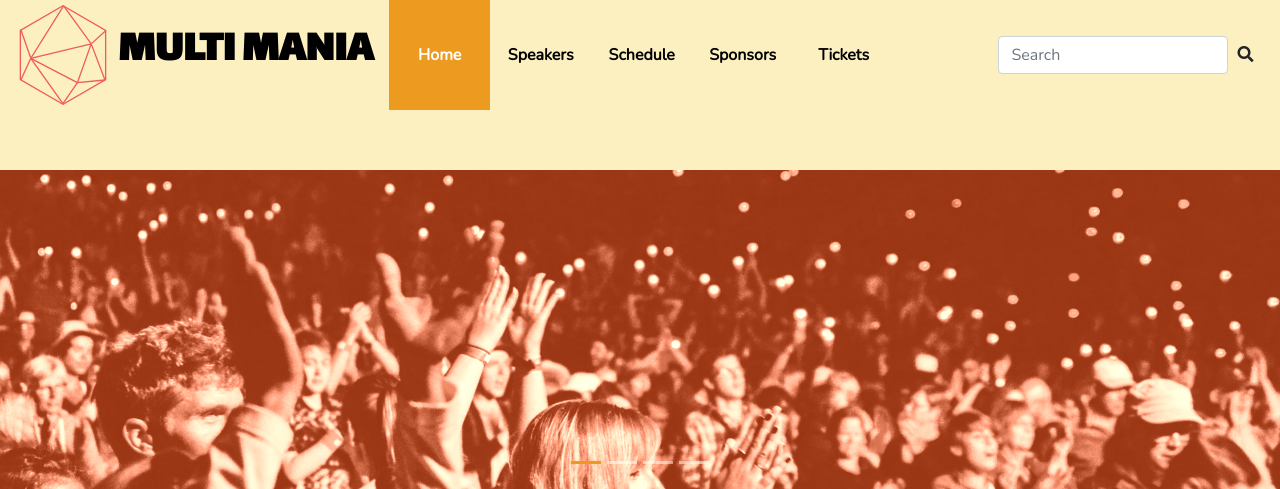
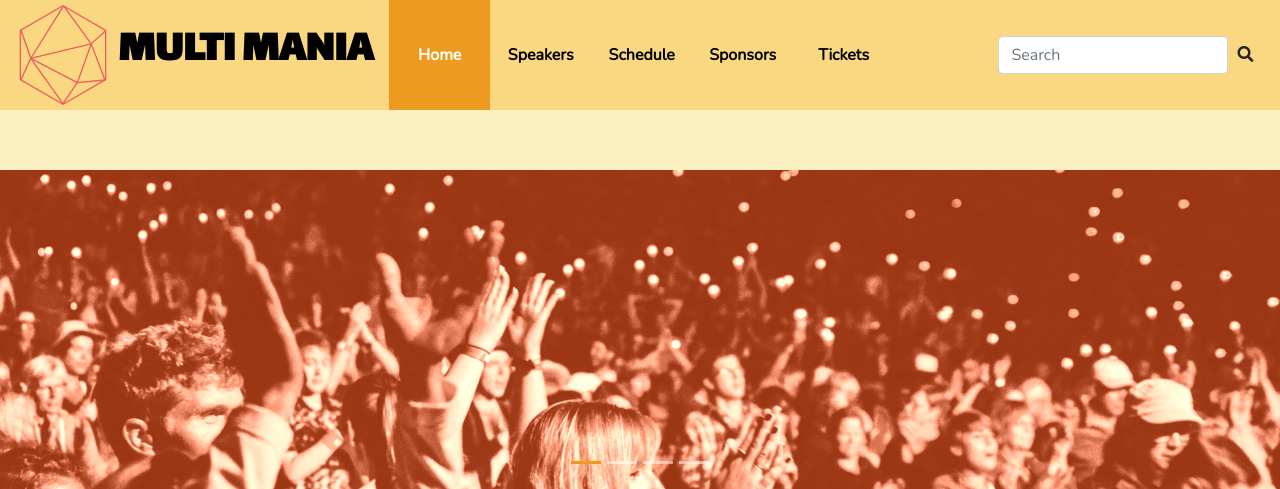
Before and after one commit to LouisMortier/wpl2-conference, a PHP site: page / in a window 1280 px wide. Shown: the top 489 px of the page. Run offline with PHP 8.4, Linux system fonts and the light colour scheme; some libraries are stand-ins or nearby versions.

Commit message:
progress 30/05

```diff
--- a/style/style.css
+++ b/style/style.css
@@ -21,9 +21,9 @@ h3, h4{
   font-family: 'Lalezar', sans-serif;
 }
 
-/* nav{
+nav{
   background-color: var(--main-lighter);
-} */
+}
 
 .navbar{
   padding: 0px 0.8rem;
@@ -68,9 +68,9 @@ h3, h4{
   color: white;
 }
 
-/* .nav-item{
+.nav-item{
   background-color: var(--main-lighter);
-}*/
+}
 
 .nav-item:hover{
   background-color: var(--main-lighter);
```
